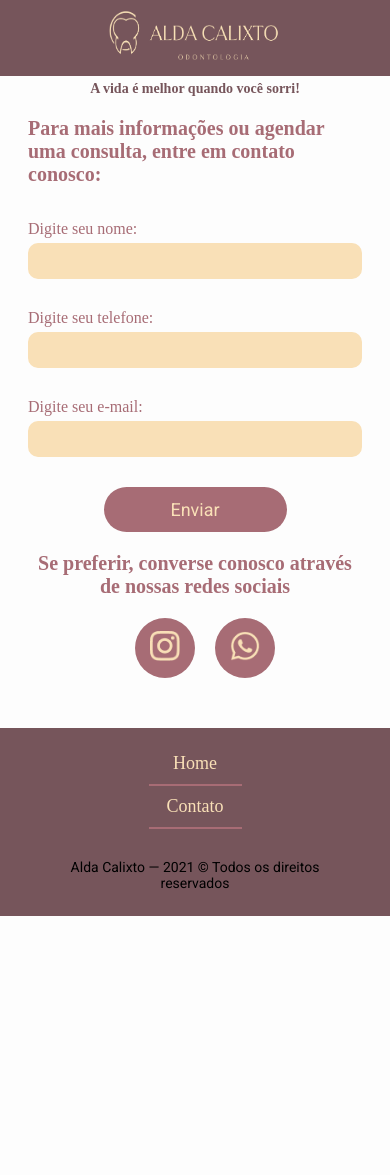
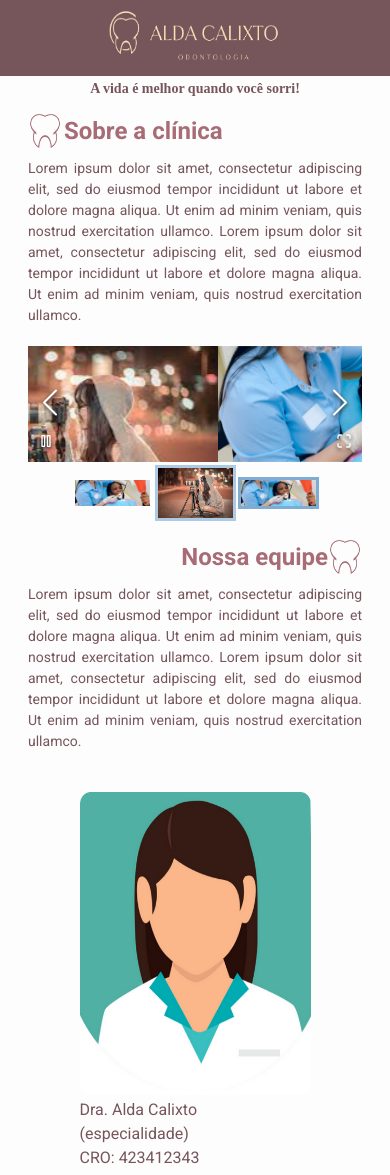
Before and after one commit to Loureiro12/Dr-Alda-Calixto, a Next.js app: page / in a window 390 px wide. Shown: the top 1175 px of the page. Before the commit the page ends 916 px from the top, so only its background shows below. Built offline with nearby package versions, Linux system fonts and the light colour scheme; a web font is replaced by a local one.

Commit message:
[André L] Configurando responsividade na página principla

```diff
--- a/src/components/Header/styles.module.scss
+++ b/src/components/Header/styles.module.scss
@@ -55,10 +55,10 @@
 
 .containerMin {
   text-align: center;
-  margin-bottom: 20px;
+  // margin-bottom: 20px;
 
   p {
-    font-size: 14px;
+    font-size: 1rem;
     color: #76555b;
     margin-top: 5px;
     font-family: "GoldenbookBold";
--- a/src/pages/Home/home.module.scss
+++ b/src/pages/Home/home.module.scss
@@ -5,6 +5,10 @@
 }
 
 .aboutClinic {
+  p {
+    color: #76555b;
+    text-align: justify;
+  }
   div {
     display: flex;
     flex-direction: row;
@@ -15,7 +19,29 @@
     h1 {
       font-size: 32px;
       color: #a76c75;
-      margin-left: 5px;
+      margin-left: 2px;
+    }
+  }
+}
+
+@media (max-width: 500px) {
+  .imgTooth {
+    width: 34px;
+    height: 34px;
+  }
+
+  .aboutClinic {
+    p {
+      font-size: 14px;
+      line-height: 21px;
+    }
+
+    div {
+      margin-top: 5%;
+
+      h1 {
+        font-size: 24px;
+      }
     }
   }
 }
@@ -36,7 +62,26 @@
     h1 {
       font-size: 32px;
       color: #a76c75;
-      margin-left: 5px;
+      margin-left: 2px;
+    }
+  }
+  p {
+    color: #76555b;
+    text-align: justify;
+  }
+}
+
+@media (max-width: 500px) {
+  .AboutTeam {
+    div {
+      margin-top: 5%;
+      h1 {
+        font-size: 24px;
+      }
+    }
+    p {
+      font-size: 14px;
+      line-height: 21px;
     }
   }
 }
@@ -61,12 +106,32 @@
     color: #76555b;
     font-size: 18px;
     font-weight: 400;
-    line-height: 28px;
+    line-height: 27px;
+  }
+}
+
+@media (max-width: 500px) {
+  .imageTeam {
+    img {
+      width: 231px;
+      height: 303px;
+      margin-right: 0px;
+      margin-top: 40px;
+    }
+
+    p {
+      font-size: 16px;
+      line-height: 24px;
+    }
   }
 }
 
 .plans {
   .titlePlans {
+    p {
+      color: #76555b;
+      text-align: justify;
+    }
     div {
       display: flex;
       flex-direction: row;
@@ -77,7 +142,24 @@
       h1 {
         font-size: 32px;
         color: #a76c75;
-        margin-left: 5px;
+        margin-left: 2px;
+      }
+    }
+  }
+
+  @media (max-width: 500px) {
+    .titlePlans {
+      p {
+        font-size: 14px;
+        line-height: 21px;
+      }
+
+      div {
+        margin-top: 5%;
+
+        h1 {
+          font-size: 24px;
+        }
       }
     }
   }
@@ -88,7 +170,7 @@
     border-radius: 30px;
     // padding: 1.5px;
 
-    margin-top: 90px;
+    margin-top: 30px;
     margin-bottom: 90px;
 
     table {
@@ -161,6 +243,34 @@
   }
 }
 
+@media (max-width: 500px) {
+  .ConteinerTable {
+    border: 3px solid #f9e0b7;
+    height: 100%;
+    border-radius: 30px;
+    // padding: 1.5px;
+
+    margin-top: 30px;
+    margin-bottom: 90px;
+
+    table {
+      width: 100%;
+      border-collapse: collapse;
+      border-radius: 20px;
+
+      .imgTitleTable {
+        width: 110px;
+        height: 78px;
+      }
+
+      .imgTable {
+        width: 16px;
+        height: 16px;
+      }
+    }
+  }
+}
+
 .Address {
   .titleAddress {
     div {
@@ -179,9 +289,23 @@
   }
 }
 
+@media (max-width: 500px) {
+  .Address {
+    .titleAddress {
+      div {
+        margin-top: 5%;
+
+        h1 {
+          font-size: 24px;
+        }
+      }
+    }
+  }
+}
+
 .maps {
   width: 100%;
-  height: 562px;
+  // height: 562px;
 
   iframe {
     width: 100%;
@@ -190,60 +314,16 @@
   }
 }
 
-.footer {
-  background-color: #76555b;
-  text-align: center;
-  // height: 190px;
-
-  margin-top: 50px;
-  padding: 25px 40px;
-
-  .contanteFooter {
-    flex-direction: row;
-    display: flex;
-    justify-content: space-between;
-    align-items: center;
-
-    .links {
-    }
-
-    .button {
-      background-color: #f9e0b7;
-      width: 310px;
-      height: 62px;
-      border-radius: 50px;
-
-      // text-align: center;
-      align-items: center;
-      justify-content: center;
-      display: flex;
-
-      img {
-        height: 36px;
-        width: 36px;
-
-        margin-right: 10px;
-      }
-    }
-
-    .itensFooter {
-      flex-direction: row;
-      display: flex;
-
-      p {
-        font-size: 16px;
-        color: #f9e0b7;
-      }
-
-      img {
-        margin-right: 10px;
-        width: 20px;
-        height: 20px;
-      }
-    }
-  }
-
-  .rights {
-    margin-top: 40px;
+@media (max-width: 500px) {
+  .maps {
+    width: 100%;
+    height: 262px;
   }
 }
+
+@media (min-width: 500px) {
+  .maps {
+    width: 100%;
+    height: 562px;
+  }
+}
--- a/src/pages/Home/index.tsx
+++ b/src/pages/Home/index.tsx
@@ -4,6 +4,8 @@ import styles from "./home.module.scss";
 
 import ImageGallery from "react-image-gallery";
 import "react-image-gallery/styles/css/image-gallery.css";
+
+import { Footer } from "../../components/Footer";
 
 const images = [
   {
@@ -29,7 +31,11 @@ export default function Home() {
       <main className={styles.contentContainer}>
         <div className={styles.aboutClinic}>
           <div>
-            <img src="/images/icon.png" alt="Dr.Alda Calixto" />
+            <img
+              src="/images/icon.png"
+              alt="Dr.Alda Calixto"
+              className={styles.imgTooth}
+            />
             <h1>Sobre a clínica</h1>
           </div>
           <p>
@@ -49,7 +55,11 @@ export default function Home() {
         <div className={styles.AboutTeam}>
           <div>
             <h1>Nossa equipe</h1>
-            <img src="/images/icon.png" alt="Dr.Alda Calixto" />
+            <img
+              src="/images/icon.png"
+              alt="Dr.Alda Calixto"
+              className={styles.imgTooth}
+            />
           </div>
           <p>
             Lorem ipsum dolor sit amet, consectetur adipiscing elit, sed do
@@ -84,7 +94,11 @@ export default function Home() {
         <div className={styles.plans}>
           <div className={styles.titlePlans}>
             <div>
-              <img src="/images/icon.png" alt="Dr.Alda Calixto" />
+              <img
+                src="/images/icon.png"
+                alt="Dr.Alda Calixto"
+                className={styles.imgTooth}
+              />
               <h1>Nossos planos</h1>
             </div>
             <p>
@@ -106,6 +120,7 @@ export default function Home() {
                     className={styles.imgTitleTable}
                     src="/images/imageTable.png"
                     alt="Dr.Alda Calixto"
+                    className={styles.imgTooth}
                   />
                 </td>
                 <td className={styles.category}>Plano Porcelana</td>
@@ -246,7 +261,11 @@ export default function Home() {
         <div className={styles.Address}>
           <div className={styles.titleAddress}>
             <div>
-              <img src="/images/icon.png" alt="Dr.Alda Calixto" />
+              <img
+                className={styles.imgTooth}
+                src="/images/icon.png"
+                alt="Dr.Alda Calixto"
+              />
               <h1>Nosso endereço</h1>
             </div>
           </div>
@@ -259,47 +278,7 @@ export default function Home() {
           ></iframe>
         </div>
       </main>
-
-      <div className={styles.footer}>
-        <div className={styles.contanteFooter}>
-          <div className={styles.links}>
-            <h3 style={{ marginBottom: 10 }}>Alda Calixto</h3>
-            <a href="">Sobre a clínica</a>
-            <br />
-            <a href="">Nossa equipe</a>
-            <br />
-            <a href="">Nossos planos</a>
-          </div>
-
-          <div className={styles.button}>
-            <img src="/images/callWhats.png" alt="Dr.Alda Calixto" />
-            Entre em contato conosco!
-          </div>
-
-          <div>
-            <div className={styles.itensFooter}>
-              <img src="/images/instagram.png" alt="Dr.Alda Calixto" />
-              <p>Dra.AldaCalixto</p>
-            </div>
-
-            <div
-              className={styles.itensFooter}
-              style={{ marginBottom: 20, marginTop: 20 }}
-            >
-              <img src="/images/call.png" alt="Dr.Alda Calixto" />
-              <p>34740-2907</p>
-            </div>
-
-            <div className={styles.itensFooter}>
-              <img src="/images/whatsApp.png" alt="Dr.Alda Calixto" />
-              <p>(31) 9 9844-5095</p>
-            </div>
-          </div>
-        </div>
-        <p className={styles.rights}>
-          Alda Calixto — 2021 © Todos os direitos reservados
-        </p>
-      </div>
+      <Footer />
     </>
   );
 }
--- a/src/pages/index.tsx
+++ b/src/pages/index.tsx
@@ -3,7 +3,8 @@ import Head from "next/head";
 import styles from "./home.module.scss";
 
 import Contato from "./Contato";
+import Home from "./Home";
 
 export default function Page() {
-  return <Contato />;
+  return <Home />;
 }
```
